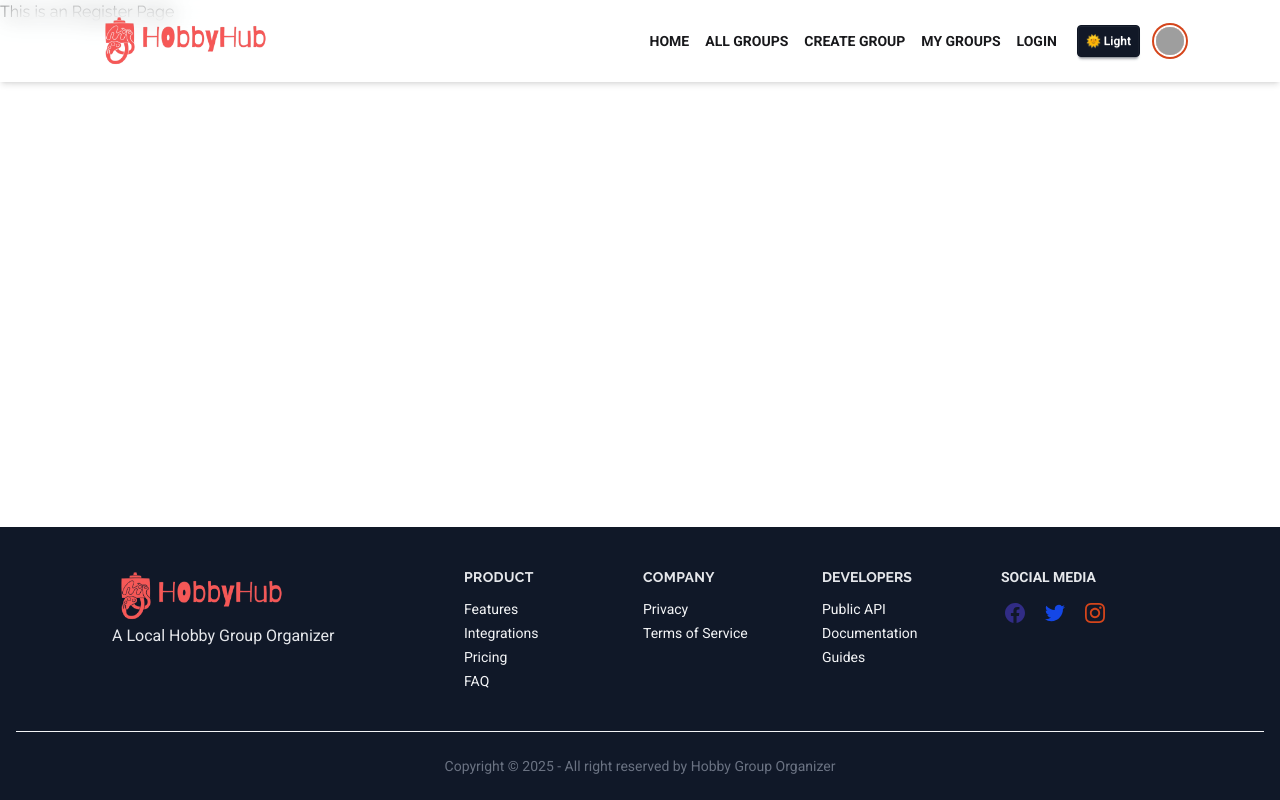
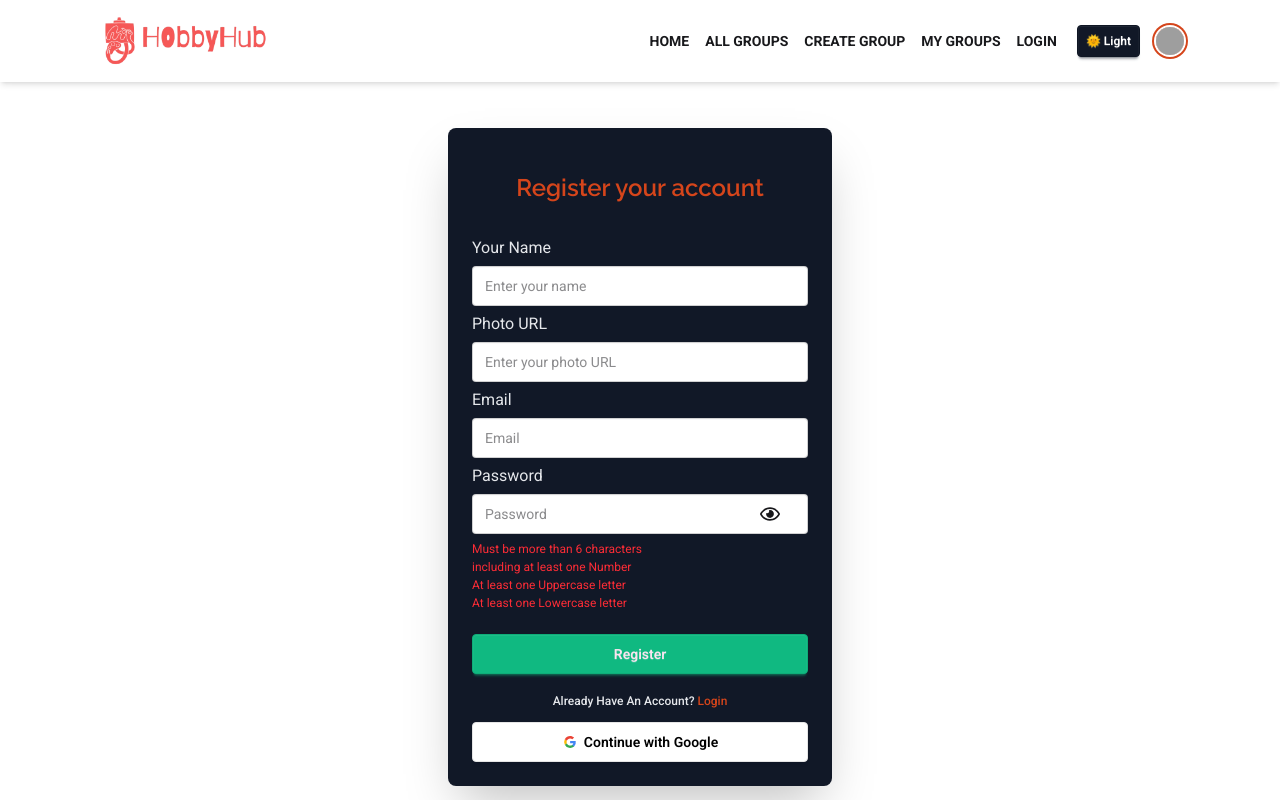
Before and after one commit to roni-biswas/HobbyHub, a React (Vite) app: page /register in a window 1280 px wide. Shown: the top 800 px of the page. Built offline with nearby package versions, Linux system fonts and the light colour scheme; grey boxes are pictures that could not be loaded.

Commit message:
added login and register page design and seome customize featured group section

```diff
--- a/package.json
+++ b/package.json
@@ -17,6 +17,7 @@
     "react": "^19.1.0",
     "react-awesome-reveal": "^4.3.1",
     "react-dom": "^19.1.0",
+    "react-icons": "^5.5.0",
     "react-router": "^7.6.0",
     "swiper": "^11.2.7",
     "tailwindcss": "^4.1.7"
--- a/src/pages/Login.jsx
+++ b/src/pages/Login.jsx
@@ -1,9 +1,77 @@
 import React from "react";
+import { Link } from "react-router";
 
 const Login = () => {
   return (
-    <div>
-      <h2>This is Login Page</h2>
+    <div className="py-16 pt-18 md:py-24 px-4">
+      <div className="card bg-base-200 w-full mx-auto max-w-sm shrink-0 sm:shadow-2xl my-8">
+        <div className="card-body">
+          <h2 className="text-2xl text-center font-semibold text-primary my-5">
+            Login your Account
+          </h2>
+          <form className="fieldset">
+            <label className="label text-gray-200 text-base">Email</label>
+            <input
+              type="email"
+              name="email"
+              className="input w-full"
+              placeholder="Email"
+              required
+            />
+            <label className="label text-gray-200 text-base">Password</label>
+            <input
+              type="password"
+              name="password"
+              className="input w-full"
+              placeholder="Password"
+              required
+            />
+            {/* <div>
+            <a className="link link-hover">Forgot password?</a>
+          </div> */}
+            <button type="submit" className="btn btn-secondary mt-4">
+              Login
+            </button>
+            <p className="text-gray-300 text-center font-semibold pt-3">
+              Don't Have An Account?{" "}
+              <Link className="text-primary" to="/register">
+                Register
+              </Link>
+            </p>
+          </form>
+          {/* Google */}
+          <button className="btn bg-white text-black border-[#e5e5e5]">
+            <svg
+              aria-label="Google logo"
+              width="16"
+              height="16"
+              xmlns="http://www.w3.org/2000/svg"
+              viewBox="0 0 512 512"
+            >
+              <g>
+                <path d="m0 0H512V512H0" fill="#fff"></path>
+                <path
+                  fill="#34a853"
+                  d="M153 292c30 82 118 95 171 60h62v48A192 192 0 0190 341"
+                ></path>
+                <path
+                  fill="#4285f4"
+                  d="m386 400a140 175 0 0053-179H260v74h102q-7 37-38 57"
+                ></path>
+                <path
+                  fill="#fbbc02"
+                  d="m90 341a208 200 0 010-171l63 49q-12 37 0 73"
+                ></path>
+                <path
+                  fill="#ea4335"
+                  d="m153 219c22-69 116-109 179-50l55-54c-78-75-230-72-297 55"
+                ></path>
+              </g>
+            </svg>
+            Continue with Google
+          </button>
+        </div>
+      </div>
     </div>
   );
 };
--- a/src/pages/Register.jsx
+++ b/src/pages/Register.jsx
@@ -1,9 +1,163 @@
-import React from "react";
+import React, { useState } from "react";
+import { MdDone } from "react-icons/md";
+import { Link } from "react-router";
+import { FaEyeSlash, FaRegEye } from "react-icons/fa";
 
 const Register = () => {
+  const [passwordValidations, setPasswordValidations] = useState({
+    length: false,
+    digit: false,
+    lower: false,
+    upper: false,
+  });
+  const [togglePassword, setTogglePassword] = useState(true);
+
+  // password validation
+  const handlePasswordValidation = (value) => {
+    // const regex = /(?=.*\d)(?=.*[a-z])(?=.*[A-Z]).{8,}/;
+    const isEightCar = /^.{6,}$/;
+    const digitRegex = /(?=.*\d)/;
+    const upperCaseRegex = /(?=.*[A-Z])/;
+    const lowerCaseRegex = /(?=.*[a-z])/;
+
+    setPasswordValidations({
+      length: isEightCar.test(value),
+      digit: digitRegex.test(value),
+      lower: lowerCaseRegex.test(value),
+      upper: upperCaseRegex.test(value),
+    });
+  };
+
   return (
-    <div>
-      <h2>This is an Register Page</h2>
+    <div className="py-16 pt-18 md:py-24 px-4">
+      <div className="card bg-base-200 w-full mx-auto max-w-sm shrink-0 sm:shadow-2xl my-8">
+        <div className="card-body">
+          <h2 className="text-2xl text-center font-semibold text-primary my-5">
+            Register your account
+          </h2>
+          <form className="fieldset">
+            <label className="label text-gray-200 text-base">Your Name</label>
+            <input
+              type="text"
+              name="name"
+              className="input w-full"
+              placeholder="Enter your name"
+              required
+            />
+            <label className="label text-gray-200 text-base">Photo URL</label>
+            <input
+              type="text"
+              name="photo_url"
+              className="input w-full"
+              placeholder="Enter your photo URL"
+              required
+            />
+            <label className="label text-gray-200 text-base">Email</label>
+            <input
+              type="email"
+              name="email"
+              className="input w-full"
+              placeholder="Email"
+              required
+            />
+            <label className="label text-gray-200 text-base">Password</label>
+            <div className="relative">
+              <input
+                type={togglePassword ? "password" : "text"}
+                name="password"
+                onChange={(e) => handlePasswordValidation(e.target.value)}
+                className="input w-full"
+                placeholder="Password"
+                autoComplete="off"
+                required
+              />
+              <span
+                onClick={() => setTogglePassword(!togglePassword)}
+                className="absolute top-2.5 cursor-pointer right-7"
+              >
+                {!togglePassword ? (
+                  <FaEyeSlash size={20} />
+                ) : (
+                  <FaRegEye size={20} />
+                )}
+              </span>
+            </div>
+            {/* password validation */}
+            <p className="flex flex-col text-red-500">
+              <span
+                className={`flex items-center gap-1.5 ${
+                  passwordValidations.length && "text-green-500"
+                }`}
+              >
+                {passwordValidations.length && <MdDone />} Must be more than 6
+                characters
+              </span>
+              <span
+                className={`flex items-center gap-1.5 ${
+                  passwordValidations.digit && "text-green-500"
+                }`}
+              >
+                {passwordValidations.digit && <MdDone />}including at least one
+                Number
+              </span>
+              <span
+                className={`flex items-center gap-1.5 ${
+                  passwordValidations.upper && "text-green-500"
+                }`}
+              >
+                {passwordValidations.upper && <MdDone />}At least one Uppercase
+                letter
+              </span>
+              <span
+                className={`flex items-center gap-1.5 ${
+                  passwordValidations.lower && "text-green-500"
+                }`}
+              >
+                {passwordValidations.lower && <MdDone />}At least one Lowercase
+                letter
+              </span>
+            </p>
+            <button className="btn btn-secondary mt-4">Register</button>
+            <p className="text-gray-200 text-center font-medium pt-3">
+              Already Have An Account?{" "}
+              <Link className="text-primary" to="/login">
+                Login
+              </Link>
+            </p>
+          </form>
+          {/* Google */}
+          <button className="btn bg-white text-black border-[#e5e5e5]">
+            <svg
+              aria-label="Google logo"
+              width="16"
+              height="16"
+              xmlns="http://www.w3.org/2000/svg"
+              viewBox="0 0 512 512"
+            >
+              <g>
+                <path d="m0 0H512V512H0" fill="#fff"></path>
+                <path
+                  fill="#34a853"
+                  d="M153 292c30 82 118 95 171 60h62v48A192 192 0 0190 341"
+                ></path>
+                <path
+                  fill="#4285f4"
+                  d="m386 400a140 175 0 0053-179H260v74h102q-7 37-38 57"
+                ></path>
+                <path
+                  fill="#fbbc02"
+                  d="m90 341a208 200 0 010-171l63 49q-12 37 0 73"
+                ></path>
+                <path
+                  fill="#ea4335"
+                  d="m153 219c22-69 116-109 179-50l55-54c-78-75-230-72-297 55"
+                ></path>
+              </g>
+            </svg>
+            Continue with Google
+          </button>
+        </div>
+      </div>
     </div>
   );
 };
```
Also changed, not shown: src/components/FeaturedGroups.jsx (+95 -45 lines), 1 other file (tests, documents, lock files or other folders).
